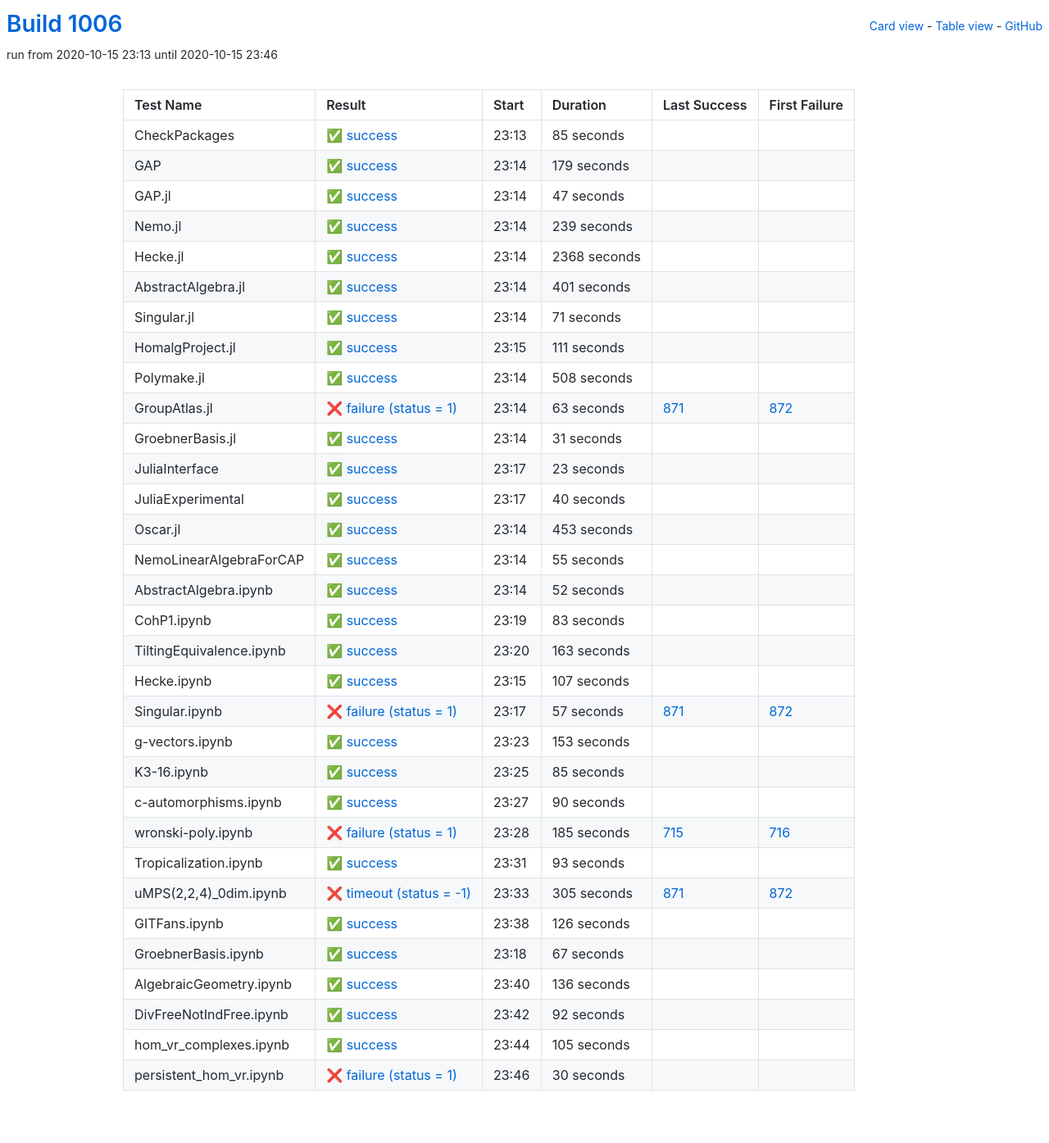
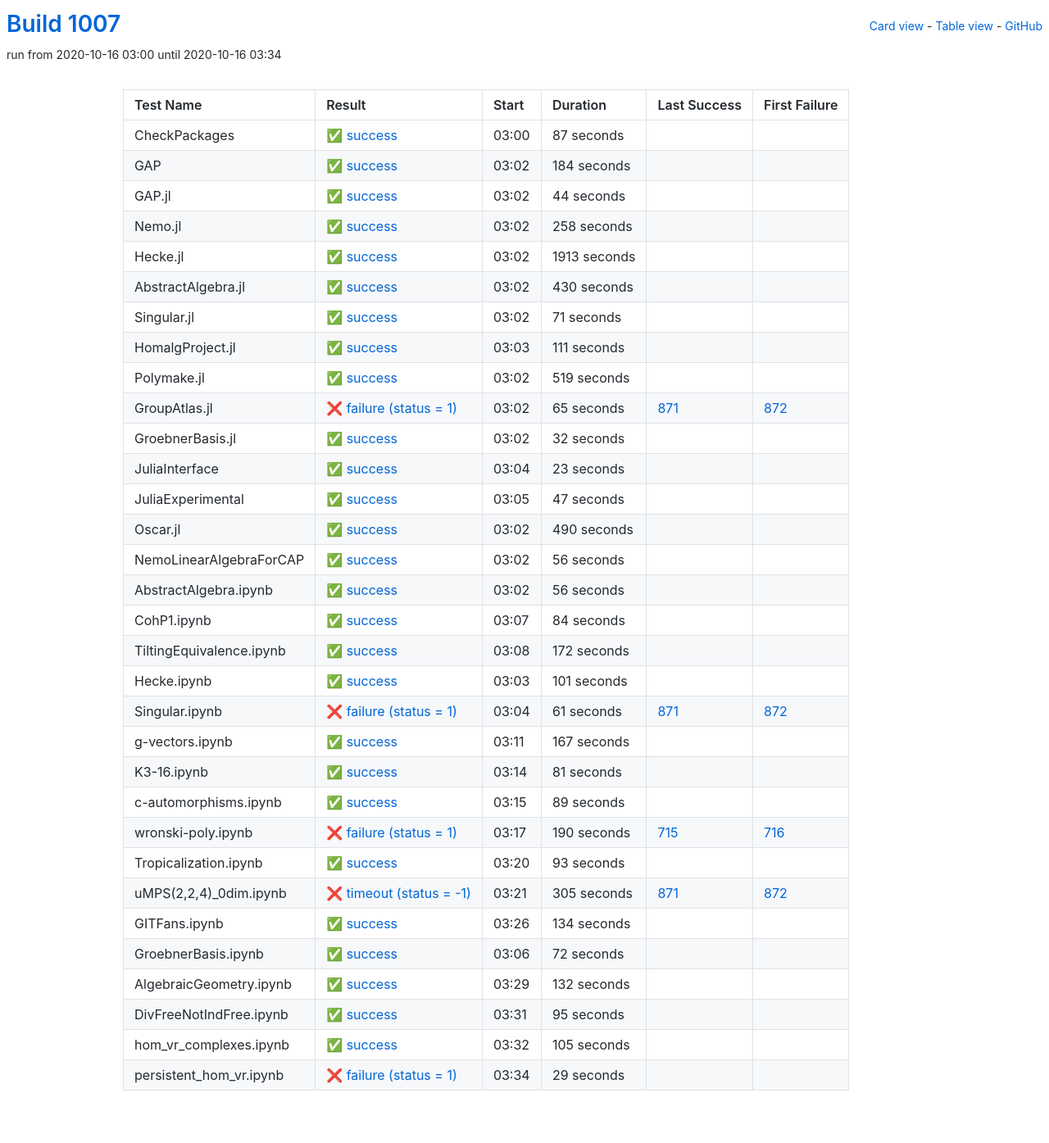
Before and after one commit to oscar-system/oscar-ci-status-stable, a Jekyll site: the page built from table.html, in a window 1280 px wide. Shown: the whole page at 82% size. Built offline with Jekyll 4.4.1, drawn with Linux system fonts in a browser that asks for light colours.

Commit message:
Build #1007

```diff
--- a/_data/ci.yml
+++ b/_data/ci.yml
@@ -1,6 +1,6 @@
 ---
-build: 1006
-build_url: https://oscarci.mathematik.uni-kl.de/job/oscar-stable/1006/
+build: 1007
+build_url: https://oscarci.mathematik.uni-kl.de/job/oscar-stable/1007/
 job: oscar-stable
 organization: oscar-system
 repo: oscar-ci-status-stable
@@ -8,80 +8,80 @@ repourl: https://github.com/oscar-system/oscar-ci-status-stable
 tests:
 - name: CheckPackages
   id: checkpackages
-  log: https://oscarci.mathematik.uni-kl.de/job/oscar-stable/1006/artifact/logs/build-1006/CheckPackages.log
-  start: 2020-10-15 23:13
+  log: https://oscarci.mathematik.uni-kl.de/job/oscar-stable/1007/artifact/logs/build-1007/CheckPackages.log
+  start: 2020-10-16 03:00
   success: true
   exitcode: 0
   status: success
-  duration: 85
+  duration: 87
   last_success: false
   last_success_url:
   first_failure: false
   first_failure_url:
 - name: GAP
   id: gap
-  log: https://oscarci.mathematik.uni-kl.de/job/oscar-stable/1006/artifact/logs/build-1006/GAP.log
-  start: 2020-10-15 23:14
+  log: https://oscarci.mathematik.uni-kl.de/job/oscar-stable/1007/artifact/logs/build-1007/GAP.log
+  start: 2020-10-16 03:02
   success: true
   exitcode: 0
   status: success
-  duration: 179
+  duration: 184
   last_success: false
   last_success_url:
   first_failure: false
   first_failure_url:
 - name: GAP.jl
   id: gap-jl
-  log: https://oscarci.mathematik.uni-kl.de/job/oscar-stable/1006/artifact/logs/build-1006/GAP.jl.log
-  start: 2020-10-15 23:14
+  log: https://oscarci.mathematik.uni-kl.de/job/oscar-stable/1007/artifact/logs/build-1007/GAP.jl.log
+  start: 2020-10-16 03:02
   success: true
   exitcode: 0
   status: success
-  duration: 47
+  duration: 44
   last_success: false
   last_success_url:
   first_failure: false
   first_failure_url:
 - name: Nemo.jl
   id: nemo-jl
-  log: https://oscarci.mathematik.uni-kl.de/job/oscar-stable/1006/artifact/logs/build-1006/Nemo.jl.log
-  start: 2020-10-15 23:14
+  log: https://oscarci.mathematik.uni-kl.de/job/oscar-stable/1007/artifact/logs/build-1007/Nemo.jl.log
+  start: 2020-10-16 03:02
   success: true
   exitcode: 0
   status: success
-  duration: 239
+  duration: 258
   last_success: false
   last_success_url:
   first_failure: false
   first_failure_url:
 - name: Hecke.jl
   id: hecke-jl
-  log: https://oscarci.mathematik.uni-kl.de/job/oscar-stable/1006/artifact/logs/build-1006/Hecke.jl.log
-  start: 2020-10-15 23:14
+  log: https://oscarci.mathematik.uni-kl.de/job/oscar-stable/1007/artifact/logs/build-1007/Hecke.jl.log
+  start: 2020-10-16 03:02
   success: true
   exitcode: 0
   status: success
-  duration: 2368
+  duration: 1913
   last_success: false
   last_success_url:
   first_failure: false
   first_failure_url:
 - name: AbstractAlgebra.jl
   id: abstractalgebra-jl
-  log: https://oscarci.mathematik.uni-kl.de/job/oscar-stable/1006/artifact/logs/build-1006/AbstractAlgebra.jl.log
-  start: 2020-10-15 23:14
+  log: https://oscarci.mathematik.uni-kl.de/job/oscar-stable/1007/artifact/logs/build-1007/AbstractAlgebra.jl.log
+  start: 2020-10-16 03:02
   success: true
   exitcode: 0
   status: success
-  duration: 401
+  duration: 430
   last_success: false
   last_success_url:
   first_failure: false
   first_failure_url:
 - name: Singular.jl
   id: singular-jl
-  log: https://oscarci.mathematik.uni-kl.de/job/oscar-stable/1006/artifact/logs/build-1006/Singular.jl.log
-  start: 2020-10-15 23:14
+  log: https://oscarci.mathematik.uni-kl.de/job/oscar-stable/1007/artifact/logs/build-1007/Singular.jl.log
+  start: 2020-10-16 03:02
   success: true
   exitcode: 0
   status: success
@@ -92,8 +92,8 @@ tests:
   first_failure_url:
 - name: HomalgProject.jl
   id: homalgproject-jl
-  log: https://oscarci.mathematik.uni-kl.de/job/oscar-stable/1006/artifact/logs/build-1006/HomalgProject.jl.log
-  start: 2020-10-15 23:15
+  log: https://oscarci.mathematik.uni-kl.de/job/oscar-stable/1007/artifact/logs/build-1007/HomalgProject.jl.log
+  start: 2020-10-16 03:03
   success: true
   exitcode: 0
   status: success
@@ -104,44 +104,44 @@ tests:
   first_failure_url:
 - name: Polymake.jl
   id: polymake-jl
-  log: https://oscarci.mathematik.uni-kl.de/job/oscar-stable/1006/artifact/logs/build-1006/Polymake.jl.log
-  start: 2020-10-15 23:14
+  log: https://oscarci.mathematik.uni-kl.de/job/oscar-stable/1007/artifact/logs/build-1007/Polymake.jl.log
+  start: 2020-10-16 03:02
   success: true
   exitcode: 0
   status: success
-  duration: 508
+  duration: 519
   last_success: false
   last_success_url:
   first_failure: false
   first_failure_url:
 - name: GroupAtlas.jl
   id: groupatlas-jl
-  log: https://oscarci.mathematik.uni-kl.de/job/oscar-stable/1006/artifact/logs/build-1006/GroupAtlas.jl.log
-  start: 2020-10-15 23:14
+  log: https://oscarci.mathematik.uni-kl.de/job/oscar-stable/1007/artifact/logs/build-1007/GroupAtlas.jl.log
+  start: 2020-10-16 03:02
   success: false
   exitcode: 1
   status: failure
-  duration: 63
+  duration: 65
   last_success: 871
   last_success_url: https://oscarci.mathematik.uni-kl.de/job/oscar-stable/871/
   first_failure: 872
   first_failure_url: https://oscarci.mathematik.uni-kl.de/job/oscar-stable/872/
 - name: GroebnerBasis.jl
   id: groebnerbasis-jl
-  log: https://oscarci.mathematik.uni-kl.de/job/oscar-stable/1006/artifact/logs/build-1006/GroebnerBasis.jl.log
-  start: 2020-10-15 23:14
+  log: https://oscarci.mathematik.uni-kl.de/job/oscar-stable/1007/artifact/logs/build-1007/GroebnerBasis.jl.log
+  start: 2020-10-16 03:02
   success: true
   exitcode: 0
   status: success
-  duration: 31
+  duration: 32
   last_success: false
   last_success_url:
   first_failure: false
   first_failure_url:
 - name: JuliaInterface
   id: juliainterface
-  log: https://oscarci.mathematik.uni-kl.de/job/oscar-stable/1006/artifact/logs/build-1006/JuliaInterface.log
-  start: 2020-10-15 23:17
+  log: https://oscarci.mathematik.uni-kl.de/job/oscar-stable/1007/artifact/logs/build-1007/JuliaInterface.log
+  start: 2020-10-16 03:04
   success: true
   exitcode: 0
   status: success
@@ -152,152 +152,152 @@ tests:
   first_failure_url:
 - name: JuliaExperimental
   id: juliaexperimental
-  log: https://oscarci.mathematik.uni-kl.de/job/oscar-stable/1006/artifact/logs/build-1006/JuliaExperimental.log
-  start: 2020-10-15 23:17
+  log: https://oscarci.mathematik.uni-kl.de/job/oscar-stable/1007/artifact/logs/build-1007/JuliaExperimental.log
+  start: 2020-10-16 03:05
   success: true
   exitcode: 0
   status: success
-  duration: 40
+  duration: 47
   last_success: false
   last_success_url:
   first_failure: false
   first_failure_url:
 - name: Oscar.jl
   id: oscar-jl
-  log: https://oscarci.mathematik.uni-kl.de/job/oscar-stable/1006/artifact/logs/build-1006/Oscar.jl.log
-  start: 2020-10-15 23:14
+  log: https://oscarci.mathematik.uni-kl.de/job/oscar-stable/1007/artifact/logs/build-1007/Oscar.jl.log
+  start: 2020-10-16 03:02
   success: true
   exitcode: 0
   status: success
-  duration: 453
+  duration: 490
   last_success: false
   last_success_url:
   first_failure: false
   first_failure_url:
 - name: NemoLinearAlgebraForCAP
   id: nemolinearalgebraforcap
-  log: https://oscarci.mathematik.uni-kl.de/job/oscar-stable/1006/artifact/logs/build-1006/NemoLinearAlgebraForCAP.log
-  start: 2020-10-15 23:14
+  log: https://oscarci.mathematik.uni-kl.de/job/oscar-stable/1007/artifact/logs/build-1007/NemoLinearAlgebraForCAP.log
+  start: 2020-10-16 03:02
   success: true
   exitcode: 0
   status: success
-  duration: 55
+  duration: 56
   last_success: false
   last_success_url:
   first_failure: false
   first_failure_url:
 - name: AbstractAlgebra.ipynb
   id: abstractalgebra-ipynb
-  log: https://oscarci.mathematik.uni-kl.de/job/oscar-stable/1006/artifact/logs/build-1006/AbstractAlgebra.ipynb.log
-  start: 2020-10-15 23:14
+  log: https://oscarci.mathematik.uni-kl.de/job/oscar-stable/1007/artifact/logs/build-1007/AbstractAlgebra.ipynb.log
+  start: 2020-10-16 03:02
   success: true
   exitcode: 0
   status: success
-  duration: 52
+  duration: 56
   last_success: false
   last_success_url:
   first_failure: false
   first_failure_url:
 - name: CohP1.ipynb
   id: cohp1-ipynb
-  log: https://oscarci.mathematik.uni-kl.de/job/oscar-stable/1006/artifact/logs/build-1006/CohP1.ipynb.log
-  start: 2020-10-15 23:19
+  log: https://oscarci.mathematik.uni-kl.de/job/oscar-stable/1007/artifact/logs/build-1007/CohP1.ipynb.log
+  start: 2020-10-16 03:07
   success: true
   exitcode: 0
   status: success
-  duration: 83
+  duration: 84
   last_success: false
   last_success_url:
   first_failure: false
   first_failure_url:
 - name: TiltingEquivalence.ipynb
   id: tiltingequivalence-ipynb
-  log: https://oscarci.mathematik.uni-kl.de/job/oscar-stable/1006/artifact/logs/build-1006/TiltingEquivalence.ipynb.log
-  start: 2020-10-15 23:20
+  log: https://oscarci.mathematik.uni-kl.de/job/oscar-stable/1007/artifact/logs/build-1007/TiltingEquivalence.ipynb.log
+  start: 2020-10-16 03:08
   success: true
   exitcode: 0
   status: success
-  duration: 163
+  duration: 172
   last_success: false
   last_success_url:
   first_failure: false
   first_failure_url:
 - name: Hecke.ipynb
   id: hecke-ipynb
-  log: https://oscarci.mathematik.uni-kl.de/job/oscar-stable/1006/artifact/logs/build-1006/Hecke.ipynb.log
-  start: 2020-10-15 23:15
+  log: https://oscarci.mathematik.uni-kl.de/job/oscar-stable/1007/artifact/logs/build-1007/Hecke.ipynb.log
+  start: 2020-10-16 03:03
   success: true
   exitcode: 0
   status: success
-  duration: 107
+  duration: 101
   last_success: false
   last_success_url:
   first_failure: false
   first_failure_url:
 - name: Singular.ipynb
   id: singular-ipynb
-  log: https://oscarci.mathematik.uni-kl.de/job/oscar-stable/1006/artifact/logs/build-1006/Singular.ipynb.log
-  start: 2020-10-15 23:17
+  log: https://oscarci.mathematik.uni-kl.de/job/oscar-stable/1007/artifact/logs/build-1007/Singular.ipynb.log
+  start: 2020-10-16 03:04
   success: false
   exitcode: 1
   status: failure
-  duration: 57
+  duration: 61
   last_success: 871
   last_success_url: https://oscarci.mathematik.uni-kl.de/job/oscar-stable/871/
   first_failure: 872
   first_failure_url: https://oscarci.mathematik.uni-kl.de/job/oscar-stable/872/
 - name: g-vectors.ipynb
   id: g-vectors-ipynb
-  log: https://oscarci.mathematik.uni-kl.de/job/oscar-stable/1006/artifact/logs/build-1006/g-vectors.ipynb.log
-  start: 2020-10-15 23:23
+  log: https://oscarci.mathematik.uni-kl.de/job/oscar-stable/1007/artifact/logs/build-1007/g-vectors.ipynb.log
+  start: 2020-10-16 03:11
   success: true
   exitcode: 0
   status: success
-  duration: 153
+  duration: 167
   last_success: false
   last_success_url:
   first_failure: false
   first_failure_url:
 - name: K3-16.ipynb
   id: k3-16-ipynb
-  log: https://oscarci.mathematik.uni-kl.de/job/oscar-stable/1006/artifact/logs/build-1006/K3-16.ipynb.log
-  start: 2020-10-15 23:25
+  log: https://oscarci.mathematik.uni-kl.de/job/oscar-stable/1007/artifact/logs/build-1007/K3-16.ipynb.log
+  start: 2020-10-16 03:14
   success: true
   exitcode: 0
   status: success
-  duration: 85
+  duration: 81
   last_success: false
   last_success_url:
   first_failure: false
   first_failure_url:
 - name: c-automorphisms.ipynb
   id: c-automorphisms-ipynb
-  log: https://oscarci.mathematik.uni-kl.de/job/oscar-stable/1006/artifact/logs/build-1006/c-automorphisms.ipynb.log
-  start: 2020-10-15 23:27
+  log: https://oscarci.mathematik.uni-kl.de/job/oscar-stable/1007/artifact/logs/build-1007/c-automorphisms.ipynb.log
+  start: 2020-10-16 03:15
   success: true
   exitcode: 0
   status: success
-  duration: 90
+  duration: 89
   last_success: false
   last_success_url:
   first_failure: false
   first_failure_url:
 - name: wronski-poly.ipynb
   id: wronski-poly-ipynb
-  log: https://oscarci.mathematik.uni-kl.de/job/oscar-stable/1006/artifact/logs/build-1006/wronski-poly.ipynb.log
-  start: 2020-10-15 23:28
+  log: https://oscarci.mathematik.uni-kl.de/job/oscar-stable/1007/artifact/logs/build-1007/wronski-poly.ipynb.log
+  start: 2020-10-16 03:17
   success: false
   exitcode: 1
   status: failure
-  duration: 185
+  duration: 190
   last_success: 715
   last_success_url: https://oscarci.mathematik.uni-kl.de/job/oscar-stable/715/
   first_failure: 716
   first_failure_url: https://oscarci.mathematik.uni-kl.de/job/oscar-stable/716/
 - name: Tropicalization.ipynb
   id: tropicalization-ipynb
-  log: https://oscarci.mathematik.uni-kl.de/job/oscar-stable/1006/artifact/logs/build-1006/Tropicalization.ipynb.log
-  start: 2020-10-15 23:31
+  log: https://oscarci.mathematik.uni-kl.de/job/oscar-stable/1007/artifact/logs/build-1007/Tropicalization.ipynb.log
+  start: 2020-10-16 03:20
   success: true
   exitcode: 0
   status: success
@@ -308,8 +308,8 @@ tests:
   first_failure_url:
 - name: uMPS(2,2,4)_0dim.ipynb
   id: umps-2-2-4-0dim-ipynb
-  log: https://oscarci.mathematik.uni-kl.de/job/oscar-stable/1006/artifact/logs/build-1006/uMPS-2-2-4-_0dim.ipynb.log
-  start: 2020-10-15 23:33
+  log: https://oscarci.mathematik.uni-kl.de/job/oscar-stable/1007/artifact/logs/build-1007/uMPS-2-2-4-_0dim.ipynb.log
+  start: 2020-10-16 03:21
   success: false
   exitcode: -1
   status: timeout
@@ -320,56 +320,56 @@ tests:
   first_failure_url: https://oscarci.mathematik.uni-kl.de/job/oscar-stable/872/
 - name: GITFans.ipynb
   id: gitfans-ipynb
-  log: https://oscarci.mathematik.uni-kl.de/job/oscar-stable/1006/artifact/logs/build-1006/GITFans.ipynb.log
-  start: 2020-10-15 23:38
+  log: https://oscarci.mathematik.uni-kl.de/job/oscar-stable/1007/artifact/logs/build-1007/GITFans.ipynb.log
+  start: 2020-10-16 03:26
   success: true
   exitcode: 0
   status: success
-  duration: 126
+  duration: 134
   last_success: false
   last_success_url:
   first_failure: false
   first_failure_url:
 - name: GroebnerBasis.ipynb
   id: groebnerbasis-ipynb
-  log: https://oscarci.mathematik.uni-kl.de/job/oscar-stable/1006/artifact/logs/build-1006/GroebnerBasis.ipynb.log
-  start: 2020-10-15 23:18
+  log: https://oscarci.mathematik.uni-kl.de/job/oscar-stable/1007/artifact/logs/build-1007/GroebnerBasis.ipynb.log
+  start: 2020-10-16 03:06
   success: true
   exitcode: 0
   status: success
-  duration: 67
+  duration: 72
   last_success: false
   last_success_url:
   first_failure: false
   first_failure_url:
 - name: AlgebraicGeometry.ipynb
   id: algebraicgeometry-ipynb
-  log: https://oscarci.mathematik.uni-kl.de/job/oscar-stable/1006/artifact/logs/build-1006/AlgebraicGeometry.ipynb.log
-  start: 2020-10-15 23:40
+  log: https://oscarci.mathematik.uni-kl.de/job/oscar-stable/1007/artifact/logs/build-1007/AlgebraicGeometry.ipynb.log
+  start: 2020-10-16 03:29
   success: true
   exitcode: 0
   status: success
-  duration: 136
+  duration: 132
   last_success: false
   last_success_url:
   first_failure: false
   first_failure_url:
 - name: DivFreeNotIndFree.ipynb
   id: divfreenotindfree-ipynb
-  log: https://oscarci.mathematik.uni-kl.de/job/oscar-stable/1006/artifact/logs/build-1006/DivFreeNotIndFree.ipynb.log
-  start: 2020-10-15 23:42
+  log: https://oscarci.mathematik.uni-kl.de/job/oscar-stable/1007/artifact/logs/build-1007/DivFreeNotIndFree.ipynb.log
+  start: 2020-10-16 03:31
   success: true
   exitcode: 0
   status: success
-  duration: 92
+  duration: 95
   last_success: false
   last_success_url:
   first_failure: false
   first_failure_url:
 - name: hom_vr_complexes.ipynb
   id: hom-vr-complexes-ipynb
-  log: https://oscarci.mathematik.uni-kl.de/job/oscar-stable/1006/artifact/logs/build-1006/hom_vr_complexes.ipynb.log
-  start: 2020-10-15 23:44
+  log: https://oscarci.mathematik.uni-kl.de/job/oscar-stable/1007/artifact/logs/build-1007/hom_vr_complexes.ipynb.log
+  start: 2020-10-16 03:32
   success: true
   exitcode: 0
   status: success
@@ -380,12 +380,12 @@ tests:
   first_failure_url:
 - name: persistent_hom_vr.ipynb
   id: persistent-hom-vr-ipynb
-  log: https://oscarci.mathematik.uni-kl.de/job/oscar-stable/1006/artifact/logs/build-1006/persistent_hom_vr.ipynb.log
-  start: 2020-10-15 23:46
+  log: https://oscarci.mathematik.uni-kl.de/job/oscar-stable/1007/artifact/logs/build-1007/persistent_hom_vr.ipynb.log
+  start: 2020-10-16 03:34
   success: false
   exitcode: 1
   status: failure
-  duration: 30
+  duration: 29
   last_success: false
   last_success_url:
   first_failure: false
```
Also changed, not shown: README.md.
